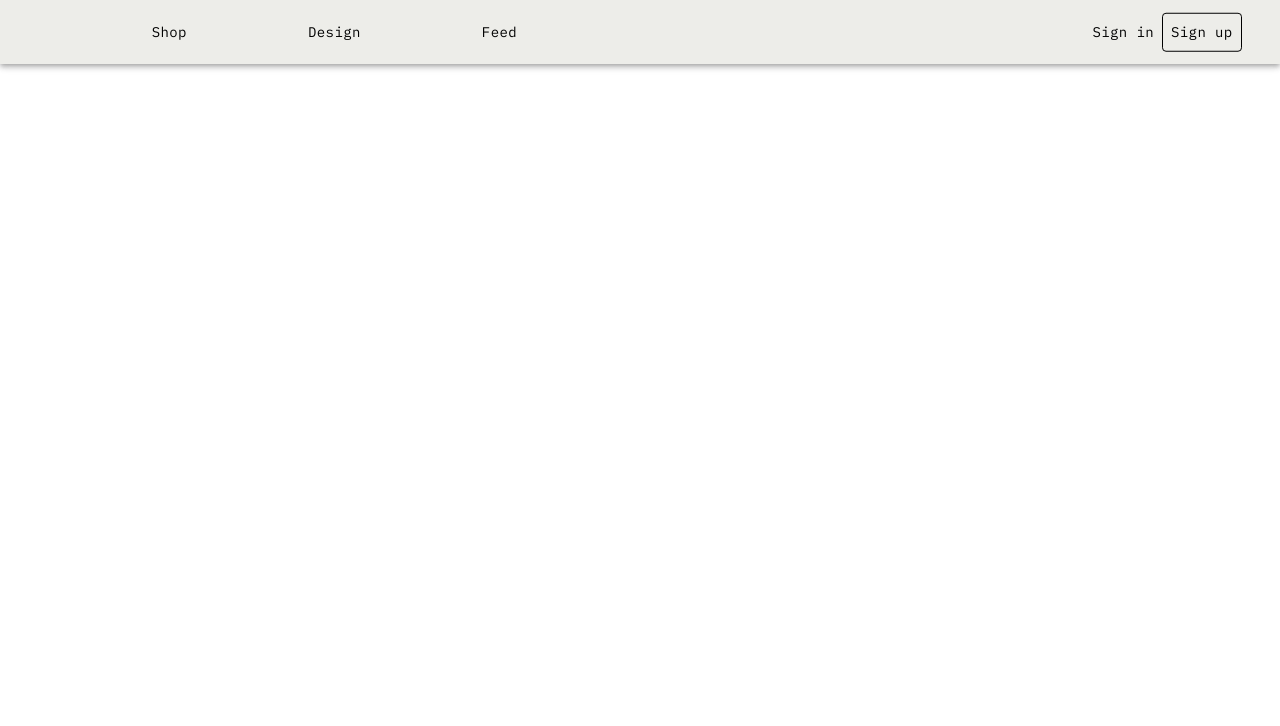
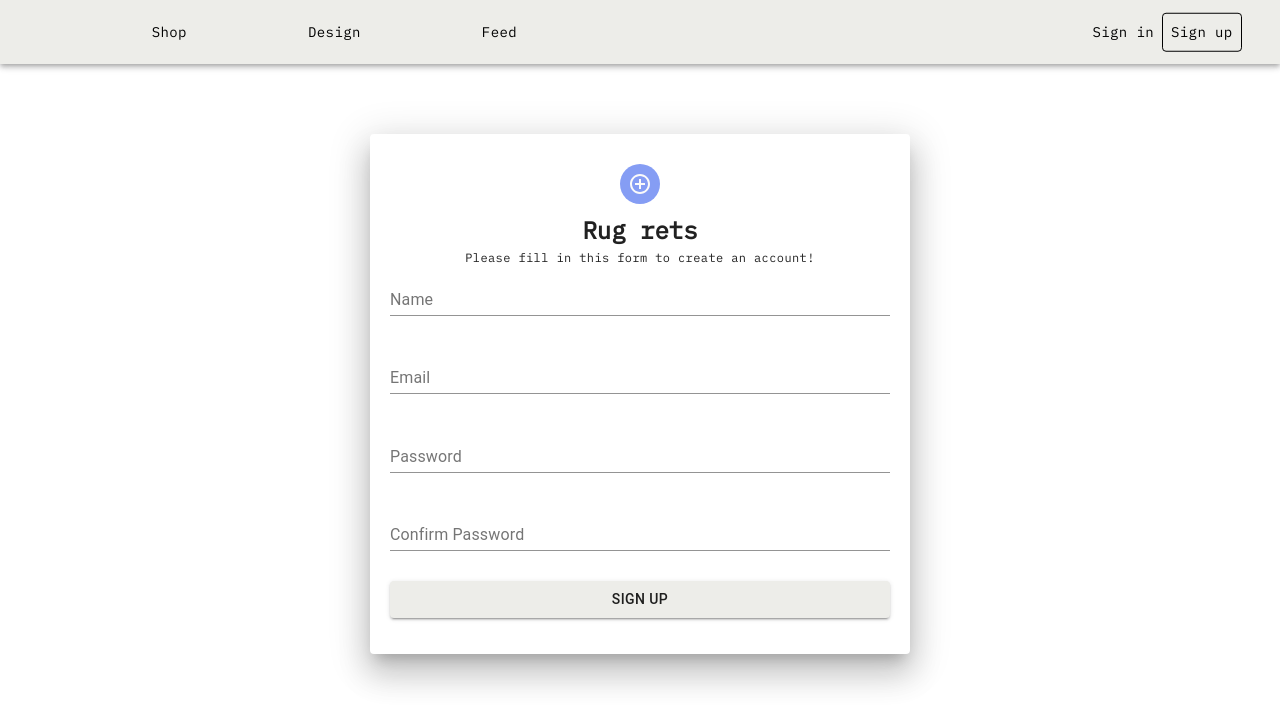
Before and after one commit to benceVadasz/Rug-rets-react, a React (Create React App) app: page /register in a window 1280 px wide. Shown: the top 726 px of the page. Built offline with nearby package versions, Linux system fonts and the light colour scheme.

Commit message:
style up register form

```diff
--- a/src/App.js
+++ b/src/App.js
@@ -1,12 +1,14 @@
 import './App.css';
 import Navbar from "./components/Navbar";
 import {Route, BrowserRouter as Router} from 'react-router-dom';
+import Register from "./pages/Register";
 
 const App = () => {
   return (
     <div className="App">
         <Router>
-      <Navbar/>
+            <Navbar/>
+            <Route exact path="/register" children={<Register/>}/>
         </Router>
     </div>
   );
--- a/src/pages/Register.js
+++ b/src/pages/Register.js
@@ -40,11 +40,10 @@ const Register = () => {
             flexFlow: "column wrap",
             justifyContent: "space-between",
         },
-        headerStyle: { margin: 0 },
+        headerStyle: { margin: 0, fontFamily: "'IBM Plex Mono', monospace" },
         invalid: { color: 'red' },
         avatarStyle: { backgroundColor: "#859DF4", marginBottom: 10 },
-        button: { backgroundColor: "#859DF4" },
-        mobileButton: { backgroundColor: "#859DF4", marginTop: 30 },
+        button: { backgroundColor: "#edede9" },
         load: { position: "fixed", top: "50%", left: "50%", transform: "translate(-50%, -50%)" }
     }));
     const classes = useStyles();
@@ -101,9 +100,9 @@ const Register = () => {
                         <Avatar className={classes.avatarStyle}>
                             <AddCircleOutlineOutlinedIcon />
                         </Avatar>
-                        <h2 className={classes.headerStyle}>Trait Up</h2>
-                        {!invalidEmail? <Typography variant="caption" gutterBottom>
-                            Please fill this form to create an account !
+                        <h2 className={classes.headerStyle}>Rug rets</h2>
+                        {!invalidEmail? <Typography className={classes.headerStyle} variant="caption" gutterBottom>
+                            Please fill in this form to create an account!
                         </Typography> : <Typography className={classes.invalid} variant="caption" gutterBottom>
                             Email is invalid
                         </Typography>}
@@ -114,6 +113,12 @@ const Register = () => {
                             fullWidth
                             label="Name"
                             placeholder="Enter your name"
+                            inputProps={{
+                                autocomplete: 'new-password',
+                                form: {
+                                    autocomplete: 'off',
+                                }
+                            }}
                         />
                         <TextField
                             onChange={(e) => setEmail(e.target.value)}
@@ -121,6 +126,12 @@ const Register = () => {
                             error={invalidEmail}
                             label="Email"
                             placeholder="Enter your email"
+                            inputProps={{
+                                autocomplete: 'new-password',
+                                form: {
+                                    autocomplete: 'off',
+                                },
+                            }}
                         />
                         <TextField
                             onChange={(e) => setPassword(e.target.value)}
@@ -128,6 +139,12 @@ const Register = () => {
                             label="Password"
                             type="password"
                             placeholder="Enter your password"
+                            inputProps={{
+                                autocomplete: 'new-password',
+                                form: {
+                                    autocomplete: 'off',
+                                },
+                            }}
                         />
                         <TextField
                             onChange={(e) => setConfirmPassword(e.target.value)}
@@ -135,6 +152,12 @@ const Register = () => {
                             label="Confirm Password"
                             type="password"
                             placeholder="Confirm your password"
+                            inputProps={{
+                                autocomplete: 'new-password',
+                                form: {
+                                    autocomplete: 'off',
+                                },
+                            }}
                         />
                         <Button type="submit" variant="contained" className={classes.button}>
                             Sign up
```
Also changed, not shown: 1 other file (tests, documents, lock files or other folders).
